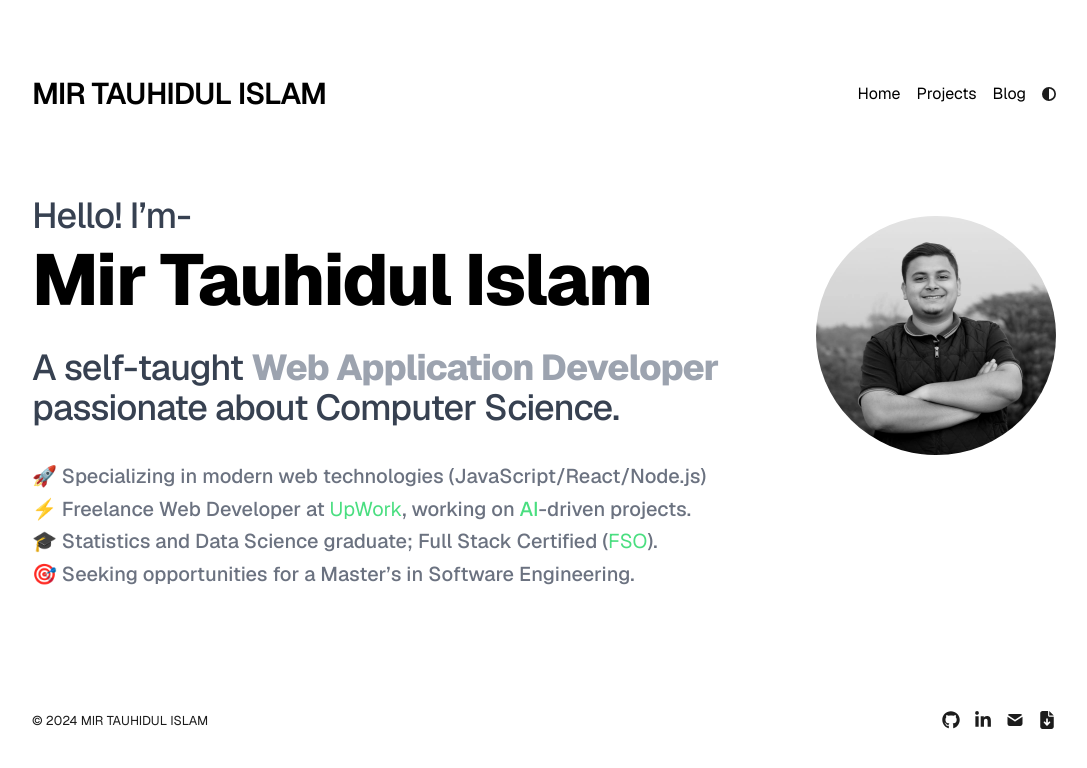
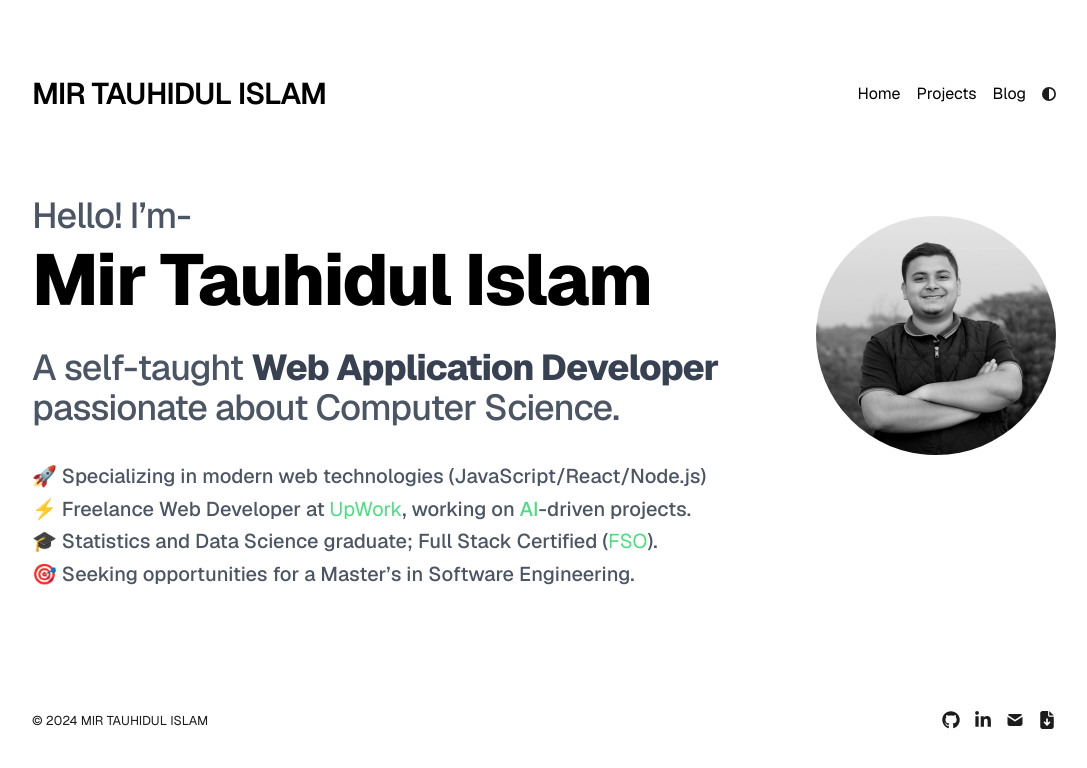
Before and after one commit to mtauhidul/mirtauhid.com-v3, a Next.js app: page / in a window 1280 px wide. Shown: the top 768 px of the page, without its empty margins (96-1183 px from the left). Built offline with nearby package versions, Linux system fonts and the light colour scheme.

Commit message:
slight color modifications

```diff
--- a/app/page.tsx
+++ b/app/page.tsx
@@ -14,13 +14,13 @@ export default function Page() {
         priority
       />
 
-      <h3 className="text-4xl font-medium text-gray-700 mb-2">Hello! I’m-</h3>
+      <h3 className="text-4xl font-medium text-gray-600 mb-2">Hello! I’m-</h3>
       <h1 className="mb-8 text-7xl font-extrabold tracking-tight">
         Mir Tauhidul Islam
       </h1>
-      <h3 className="text-4xl font-medium text-gray-700 mb-8">
+      <h3 className="text-4xl font-medium text-gray-600 mb-8">
         A self-taught{" "}
-        <span className="text-gray-400 font-extrabold">
+        <span className="text-gray-700 dark:text-gray-400 font-extrabold">
           Web Application Developer
         </span>{" "}
         <br />
@@ -28,7 +28,7 @@ export default function Page() {
       </h3>
 
       <div className="prose prose-neutral dark:prose-invert">
-        <p className="text-xl text-gray-500 font-medium leading-relaxed mb-6">
+        <p className="text-xl text-gray-600 dark:text-gray-500 font-medium leading-relaxed mb-6">
           🚀 Specializing in modern web technologies (JavaScript/React/Node.js)
           <br />⚡ Freelance Web Developer at{" "}
           <a
```
